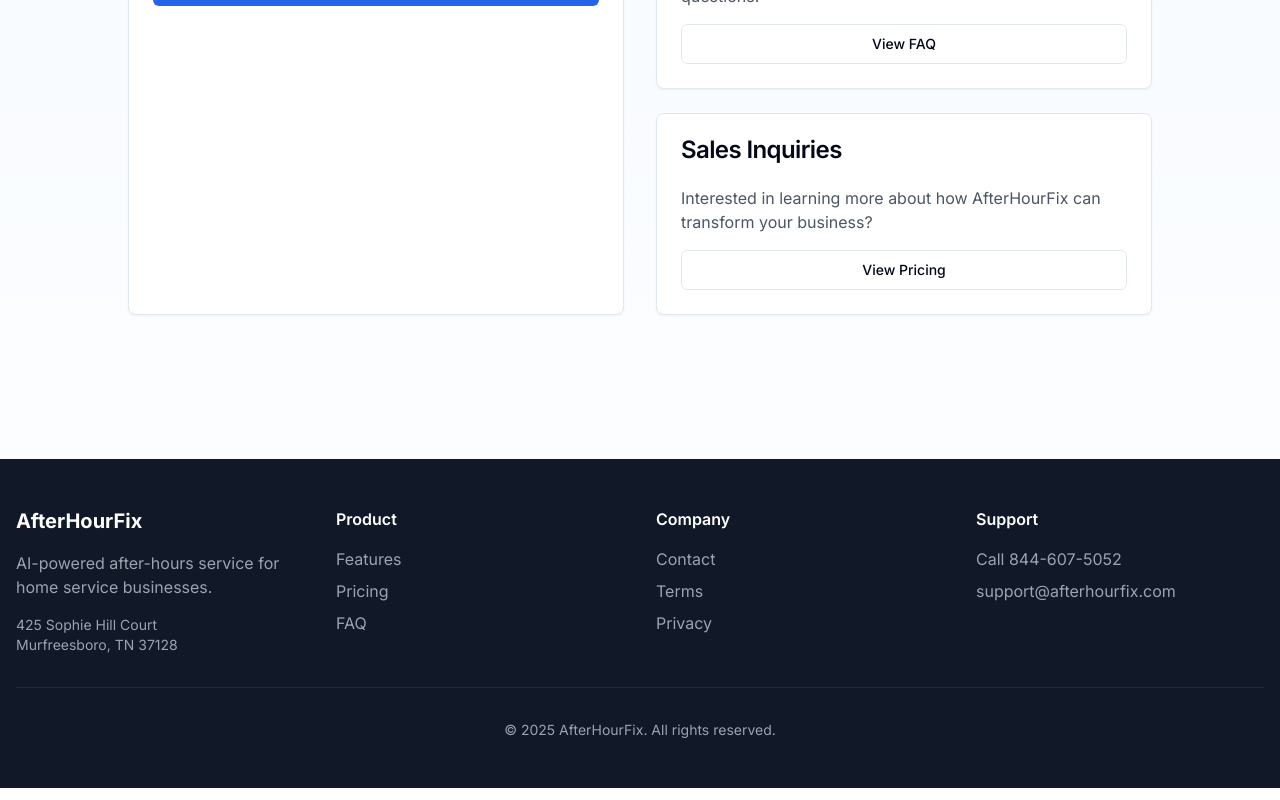
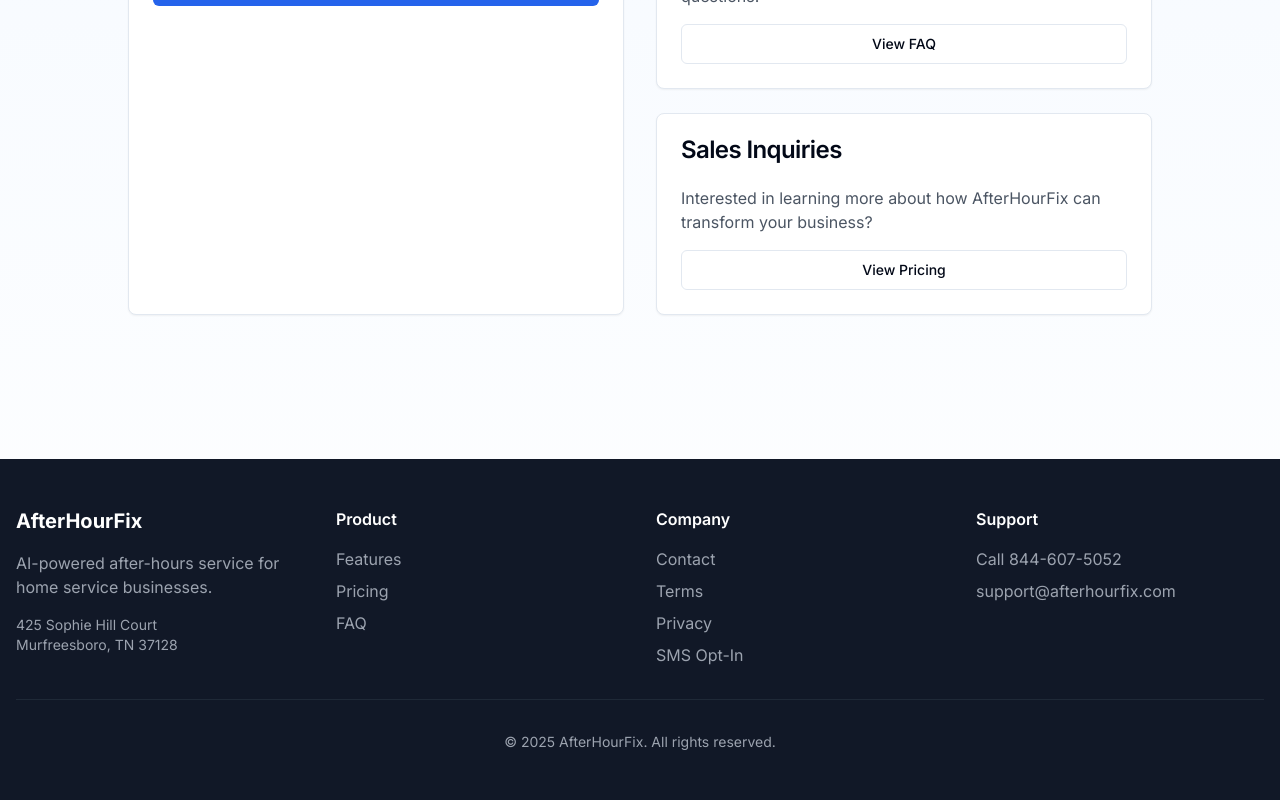
Before and after one commit to tc615guy/after-hour-fix, a Next.js app: page /contact in a window 1280 px wide. Shown: the part 982-1782 px from the top of the page. Built offline with nearby package versions, Linux system fonts and the light colour scheme; no server answers.

Commit message:
Add SMS opt-in link to site footer

```diff
--- a/src/app/contact/page.tsx
+++ b/src/app/contact/page.tsx
@@ -308,6 +308,7 @@
                 <li><Link href="/contact" className="hover:text-white">Contact</Link></li>
                 <li><Link href="/terms" className="hover:text-white">Terms</Link></li>
                 <li><Link href="/privacy" className="hover:text-white">Privacy</Link></li>
+                <li><Link href="/opt-in" className="hover:text-white">SMS Opt-In</Link></li>
               </ul>
             </div>
             <div>
--- a/src/app/faq/page.tsx
+++ b/src/app/faq/page.tsx
@@ -215,6 +215,7 @@
               <ul className="space-y-2 text-sm">
                 <li><Link href="/privacy" className="hover:text-white transition">Privacy</Link></li>
                 <li><Link href="/terms" className="hover:text-white transition">Terms</Link></li>
+                <li><Link href="/opt-in" className="hover:text-white transition">SMS Opt-In</Link></li>
               </ul>
             </div>
             <div>
--- a/src/app/features/page.tsx
+++ b/src/app/features/page.tsx
@@ -375,6 +375,7 @@
               <ul className="space-y-2 text-sm">
                 <li><Link href="/privacy" className="hover:text-white transition">Privacy</Link></li>
                 <li><Link href="/terms" className="hover:text-white transition">Terms</Link></li>
+                <li><Link href="/opt-in" className="hover:text-white transition">SMS Opt-In</Link></li>
               </ul>
             </div>
             <div>
--- a/src/app/page.tsx
+++ b/src/app/page.tsx
@@ -744,6 +744,7 @@
               <ul className="space-y-2 text-sm">
                 <li><Link href="/privacy" className="hover:text-white transition">Privacy</Link></li>
                 <li><Link href="/terms" className="hover:text-white transition">Terms</Link></li>
+                <li><Link href="/opt-in" className="hover:text-white transition">SMS Opt-In</Link></li>
               </ul>
             </div>
             <div>
--- a/src/app/pricing/page.tsx
+++ b/src/app/pricing/page.tsx
@@ -279,6 +279,7 @@
               <ul className="space-y-2 text-sm">
                 <li><Link href="/privacy" className="hover:text-white transition">Privacy</Link></li>
                 <li><Link href="/terms" className="hover:text-white transition">Terms</Link></li>
+                <li><Link href="/opt-in" className="hover:text-white transition">SMS Opt-In</Link></li>
               </ul>
             </div>
             <div>
```
